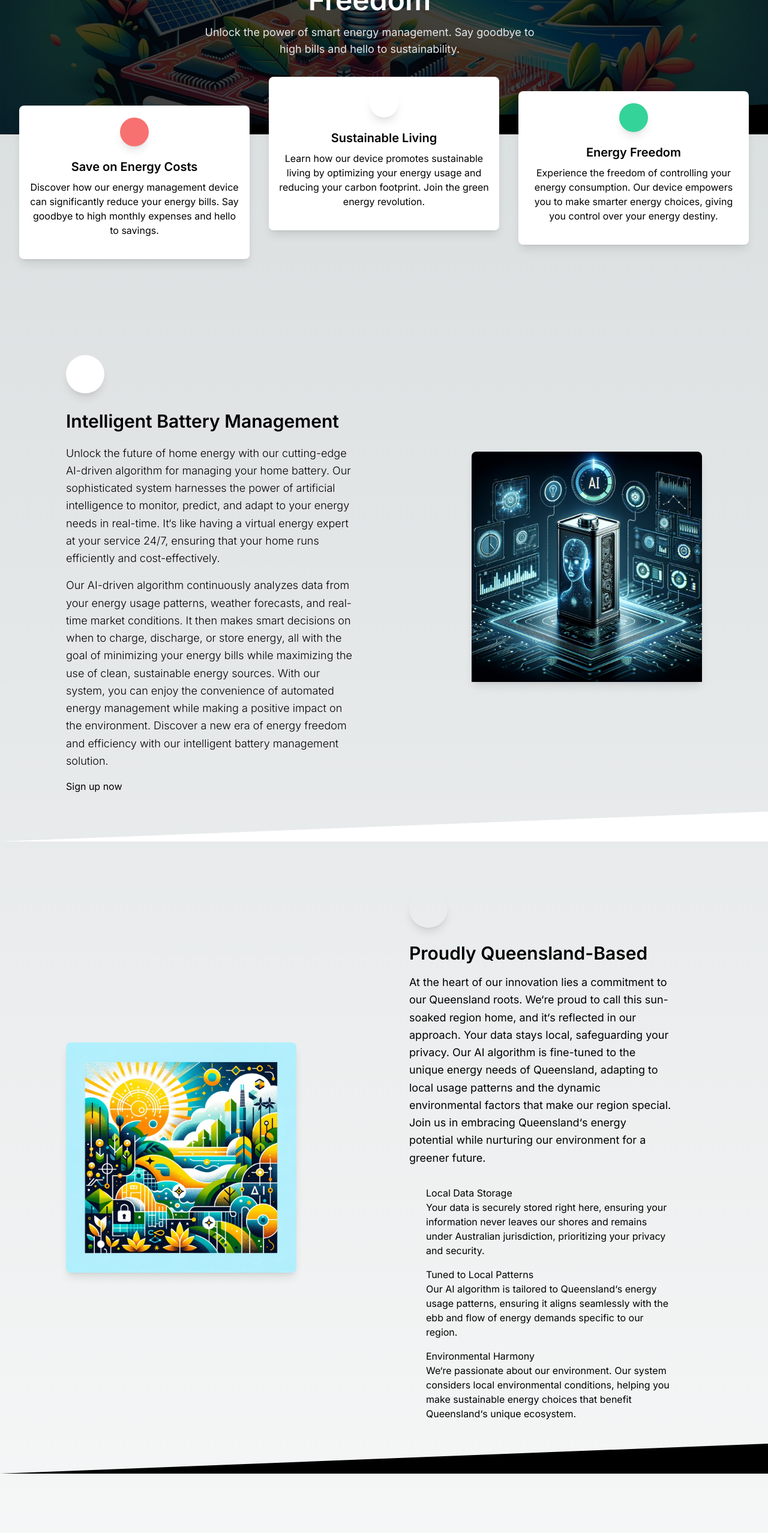
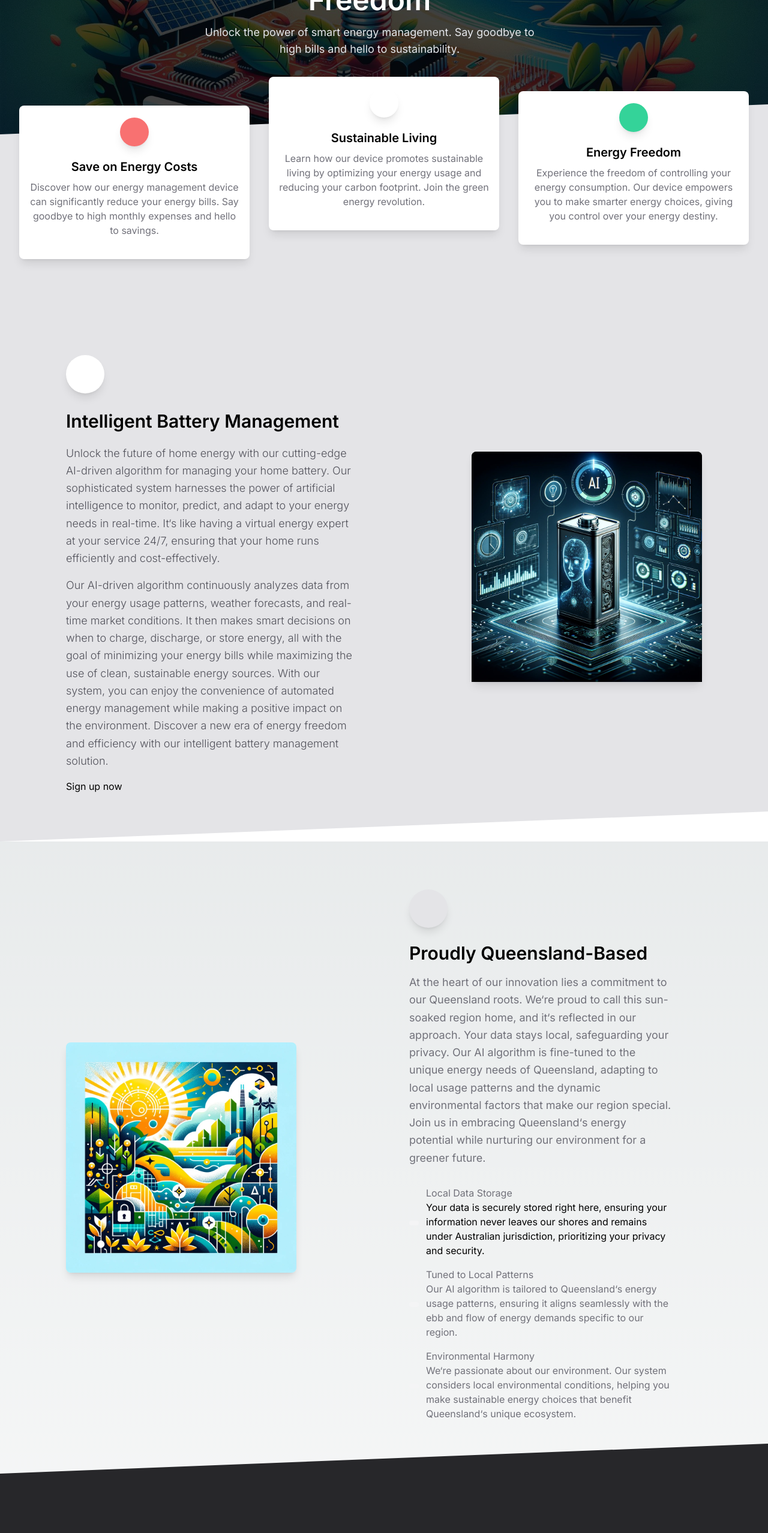
Before and after one commit to powston/homepage, a Next.js app: page / in a window 1280 px wide. Shown: the part 220-2776 px from the top of the page at 60% size. Built offline with nearby package versions, Linux system fonts and the light colour scheme.

Commit message:
Change colors

```diff
--- a/app/page.tsx
+++ b/app/page.tsx
@@ -52,14 +52,14 @@ export default function Home() {
               y="0"
             >
               <polygon
-                className="text-blueGray-200 fill-current"
+                className="text-zinc-200 fill-current"
                 points="2560 0 2560 100 0 100"
               ></polygon>
             </svg>
           </div>
         </div>
 
-        <section className="pb-20 bg-blueGray-200 -mt-24">
+        <section className="pb-20 bg-zinc-200 -mt-24">
           <div className="container mx-auto px-4">
             <div className="flex flex-wrap">
               <div className="lg:pt-12 pt-6 w-full md:w-4/12 px-4 text-center">
@@ -69,7 +69,7 @@ export default function Home() {
                       <i className="fas fa-award"></i>
                     </div>
                     <h6 className="text-xl font-semibold">Save on Energy Costs</h6>
-                    <p className="mt-2 mb-4 text-blueGray-500">
+                    <p className="mt-2 mb-4 text-zinc-500">
                     Discover how our energy management device can significantly reduce your energy bills. Say goodbye to high monthly expenses and hello to savings.
                     </p>
                   </div>
@@ -83,7 +83,7 @@ export default function Home() {
                       <i className="fas fa-retweet"></i>
                     </div>
                     <h6 className="text-xl font-semibold">Sustainable Living</h6>
-                    <p className="mt-2 mb-4 text-blueGray-500">
+                    <p className="mt-2 mb-4 text-zinc-500">
                     Learn how our device promotes sustainable living by optimizing your energy usage and reducing your carbon footprint. Join the green energy revolution.
                     </p>
                   </div>
@@ -97,7 +97,7 @@ export default function Home() {
                       <i className="fas fa-fingerprint"></i>
                     </div>
                     <h6 className="text-xl font-semibold">Energy Freedom</h6>
-                    <p className="mt-2 mb-4 text-blueGray-500">
+                    <p className="mt-2 mb-4 text-zinc-500">
                     Experience the freedom of controlling your energy consumption. Our device empowers you to make smarter energy choices, giving you control over your energy destiny.
                     </p>
                   </div>
@@ -107,16 +107,16 @@ export default function Home() {
 
             <div className="flex flex-wrap items-center mt-32">
               <div className="w-full md:w-5/12 px-4 mr-auto ml-auto">
-                <div className="text-blueGray-500 p-3 text-center inline-flex items-center justify-center w-16 h-16 mb-6 shadow-lg rounded-full bg-white">
+                <div className="text-zinc-500 p-3 text-center inline-flex items-center justify-center w-16 h-16 mb-6 shadow-lg rounded-full bg-white">
                   <i className="fas fa-user-friends text-xl"></i>
                 </div>
                 <h3 className="text-3xl mb-2 font-semibold leading-normal">
                   Intelligent Battery Management
                 </h3>
-                <p className="text-lg font-light leading-relaxed mt-4 mb-4 text-blueGray-600">
+                <p className="text-lg font-light leading-relaxed mt-4 mb-4 text-zinc-600">
                 Unlock the future of home energy with our cutting-edge AI-driven algorithm for managing your home battery. Our sophisticated system harnesses the power of artificial intelligence to monitor, predict, and adapt to your energy needs in real-time. It&lsquo;s like having a virtual energy expert at your service 24/7, ensuring that your home runs efficiently and cost-effectively.
                 </p>
-                <p className="text-lg font-light leading-relaxed mt-0 mb-4 text-blueGray-600">
+                <p className="text-lg font-light leading-relaxed mt-0 mb-4 text-zinc-600">
                 Our AI-driven algorithm continuously analyzes data from your energy usage patterns, weather forecasts, and real-time market conditions. It then makes smart decisions on when to charge, discharge, or store energy, all with the goal of minimizing your energy bills while maximizing the use of clean, sustainable energy sources. With our system, you can enjoy the convenience of automated energy management while making a positive impact on the environment. Discover a new era of energy freedom and efficiency with our intelligent battery management solution.
                 </p>
                 <Link href="/">
@@ -125,7 +125,7 @@ export default function Home() {
               </div>
 
               <div className="w-full md:w-4/12 px-4 mr-auto ml-auto">
-                <div className="relative flex flex-col min-w-0 break-words bg-white w-full mb-6 shadow-lg rounded-lg bg-blueGray-700">
+                <div className="relative flex flex-col min-w-0 break-words bg-white w-full mb-6 shadow-lg rounded-lg bg-zinc-700">
                   <img
                     alt="Battery Management with AI"
                     src="images/battery.jpg"
@@ -170,23 +170,23 @@ export default function Home() {
               </div>
               <div className="w-full md:w-5/12 ml-auto mr-auto px-4">
                 <div className="md:pr-12">
-                  <div className="text-blueGray-500 p-3 text-center inline-flex items-center justify-center w-16 h-16 mb-6 shadow-lg rounded-full bg-blueGray-200">
+                  <div className="text-zinc-500 p-3 text-center inline-flex items-center justify-center w-16 h-16 mb-6 shadow-lg rounded-full bg-zinc-200">
                     <i className="fas fa-rocket text-xl"></i>
                   </div>
                   <h3 className="text-3xl font-semibold">Proudly Queensland-Based</h3>
-                  <p className="mt-4 text-lg leading-relaxed text-blueGray-500">
+                  <p className="mt-4 text-lg leading-relaxed text-zinc-500">
                   At the heart of our innovation lies a commitment to our Queensland roots. We&lsquo;re proud to call this sun-soaked region home, and it&lsquo;s reflected in our approach. Your data stays local, safeguarding your privacy. Our AI algorithm is fine-tuned to the unique energy needs of Queensland, adapting to local usage patterns and the dynamic environmental factors that make our region special. Join us in embracing Queensland&lsquo;s energy potential while nurturing our environment for a greener future.
                   </p>
                   <ul className="list-none mt-6">
                     <li className="py-2">
                       <div className="flex items-center">
                         <div>
-                          <span className="text-xs font-semibold inline-block py-1 px-2 uppercase rounded-full text-blueGray-500 bg-blueGray-100 mr-3">
+                          <span className="text-xs font-semibold inline-block py-1 px-2 uppercase rounded-full text-zinc-500 bg-zinc-100 mr-3">
                             <i className="fas fa-fingerprint"></i>
                           </span>
                         </div>
                         <div>
-                          <h4 className="text-blueGray-500">
+                          <h4 className="text-zinc-500">
                           Local Data Storage
                           </h4>
                           <p>
@@ -198,15 +198,15 @@ export default function Home() {
                     <li className="py-2">
                       <div className="flex items-center">
                         <div>
-                          <span className="text-xs font-semibold inline-block py-1 px-2 uppercase rounded-full text-blueGray-500 bg-blueGray-100 mr-3">
+                          <span className="text-xs font-semibold inline-block py-1 px-2 uppercase rounded-full text-zinc-500 bg-zinc-100 mr-3">
                             <i className="fab fa-html5"></i>
                           </span>
                         </div>
                         <div>
-                          <h4 className="text-blueGray-500">
+                          <h4 className="text-zinc-500">
                           Tuned to Local Patterns
                           </h4>
-                          <p className="text-blueGray-500">
+                          <p className="text-zinc-500">
                           Our AI algorithm is tailored to Queensland&lsquo;s energy usage patterns, ensuring it aligns seamlessly with the ebb and flow of energy demands specific to our region.
                           </p>
                         </div>
@@ -215,15 +215,15 @@ export default function Home() {
                     <li className="py-2">
                       <div className="flex items-center">
                         <div>
-                          <span className="text-xs font-semibold inline-block py-1 px-2 uppercase rounded-full text-blueGray-500 bg-blueGray-100 mr-3">
+                          <span className="text-xs font-semibold inline-block py-1 px-2 uppercase rounded-full text-zinc-500 bg-zinc-100 mr-3">
                             <i className="far fa-paper-plane"></i>
                           </span>
                         </div>
                         <div>
-                          <h4 className="text-blueGray-500">
+                          <h4 className="text-zinc-500">
                           Environmental Harmony
                           </h4>
-                          <p className='text-blueGray-500'>
+                          <p className='text-zinc-500'>
                           We&lsquo;re passionate about our environment. Our system considers local environmental conditions, helping you make sustainable energy choices that benefit Queensland&lsquo;s unique ecosystem.
                           </p>
                         </div>
@@ -236,7 +236,7 @@ export default function Home() {
           </div>
         </section>
 
-        <section className="pb-20 relative block bg-blueGray-800">
+        <section className="pb-20 relative block bg-zinc-800">
           <div
             className="bottom-auto top-0 left-0 right-0 w-full absolute pointer-events-none overflow-hidden -mt-20 h-20"
             style={{ transform: "translateZ(0)" }}
@@ -251,7 +251,7 @@ export default function Home() {
               y="0"
             >
               <polygon
-                className="text-blueGray-800 fill-current"
+                className="text-zinc-800 fill-current"
                 points="2560 0 2560 100 0 100"
               ></polygon>
             </svg>
@@ -263,53 +263,53 @@ export default function Home() {
                 <h2 className="text-4xl font-semibold text-white">
                 Savings Made Simple
                 </h2>
-                <p className="text-lg leading-relaxed mt-4 mb-4 text-blueGray-400">
+                <p className="text-lg leading-relaxed mt-4 mb-4 text-zinc-400">
                 Unlock substantial savings with ease.
                 </p>
               </div>
             </div>
             <div className="flex flex-wrap mt-12 justify-center">
               <div className="w-full lg:w-3/12 px-4 text-center">
-                <div className="text-blueGray-800 p-3 w-12 h-12 shadow-lg rounded-full bg-white inline-flex items-center justify-center">
+                <div className="text-zinc-800 p-3 w-12 h-12 shadow-lg rounded-full bg-white inline-flex items-center justify-center">
                   <i className="fas fa-medal text-xl"></i>
                 </div>
                 <h6 className="text-xl mt-5 font-semibold text-white">
                 Smart Energy Optimization
                 </h6>
-                <p className="mt-2 mb-4 text-blueGray-400">
+                <p className="mt-2 mb-4 text-zinc-400">
                 Our AI-driven algorithm continuously analyzes real-time market conditions and adjusts your energy usage accordingly. This means you can take advantage of lower energy prices during off-peak hours, resulting in significant cost savings.
                 </p>
               </div>
               <div className="w-full lg:w-3/12 px-4 text-center">
-                <div className="text-blueGray-800 p-3 w-12 h-12 shadow-lg rounded-full bg-white inline-flex items-center justify-center">
+                <div className="text-zinc-800 p-3 w-12 h-12 shadow-lg rounded-full bg-white inline-flex items-center justify-center">
                   <i className="fas fa-poll text-xl"></i>
                 </div>
                 <h5 className="text-xl mt-5 font-semibold text-white">
                 Eliminate Wasteful Spending
                 </h5>
-                <p className="mt-2 mb-4 text-blueGray-400">
+                <p className="mt-2 mb-4 text-zinc-400">
                 Say goodbye to unnecessary energy waste. Our system identifies areas where energy is being used inefficiently and offers actionable recommendations to reduce consumption, putting money back in your pocket.
                 </p>
               </div>
               <div className="w-full lg:w-3/12 px-4 text-center">
-                <div className="text-blueGray-800 p-3 w-12 h-12 shadow-lg rounded-full bg-white inline-flex items-center justify-center">
+                <div className="text-zinc-800 p-3 w-12 h-12 shadow-lg rounded-full bg-white inline-flex items-center justify-center">
                   <i className="fas fa-lightbulb text-xl"></i>
                 </div>
                 <h5 className="text-xl mt-5 font-semibold text-white">
                 Predictive Insights
                 </h5>
-                <p className="mt-2 mb-4 text-blueGray-400">
+                <p className="mt-2 mb-4 text-zinc-400">
                 Our solution provides you with forecasts of your future energy costs, allowing you to plan and budget effectively. No more surprises when the bill arrives, giving you better control over your finances.
                 </p>
               </div>
             </div>
           </div>
         </section>
-        <section className="relative block py-24 lg:pt-0 bg-blueGray-800">
+        <section className="relative block py-24 lg:pt-0 bg-zinc-800">
           <div className="container mx-auto px-4">
             <div className="flex flex-wrap justify-center lg:-mt-64 -mt-48">
               <div className="w-full lg:w-6/12 px-4">
-                <div className="relative flex flex-col min-w-0 break-words w-full mb-6 shadow-lg rounded-lg bg-blueGray-200">
+                <div className="relative flex flex-col min-w-0 break-words w-full mb-6 shadow-lg rounded-lg bg-zinc-200">
                   <div className="flex-auto p-5 lg:p-10">
                     <h4 className="text-2xl font-semibold">
                       Want to learn more?
@@ -317,7 +317,7 @@ export default function Home() {
 
                     <div className="text-center mt-6">
                       <a
-                        className="bg-blueGray-800 active:bg-blueGray-600 text-sm font-bold uppercase px-6 py-3 rounded shadow hover:shadow-lg outline-none focus:outline-none mr-1 mb-1 ease-linear transition-all duration-150"
+                        className="bg-zinc-800 text-white active:bg-zinc-600 text-sm font-bold uppercase px-6 py-3 rounded shadow hover:shadow-lg outline-none focus:outline-none mr-1 mb-1 ease-linear transition-all duration-150"
                         type="button"
                         href="mailto:info@powston.com"
                       >
@@ -331,7 +331,7 @@ export default function Home() {
           </div>
         </section>
       </main>
-      <footer className="relative bg-blueGray-200 pt-8 pb-6" />
+      <footer className="relative bg-zinc-200 pt-8 pb-6" />
     </>
   )
 }
```
